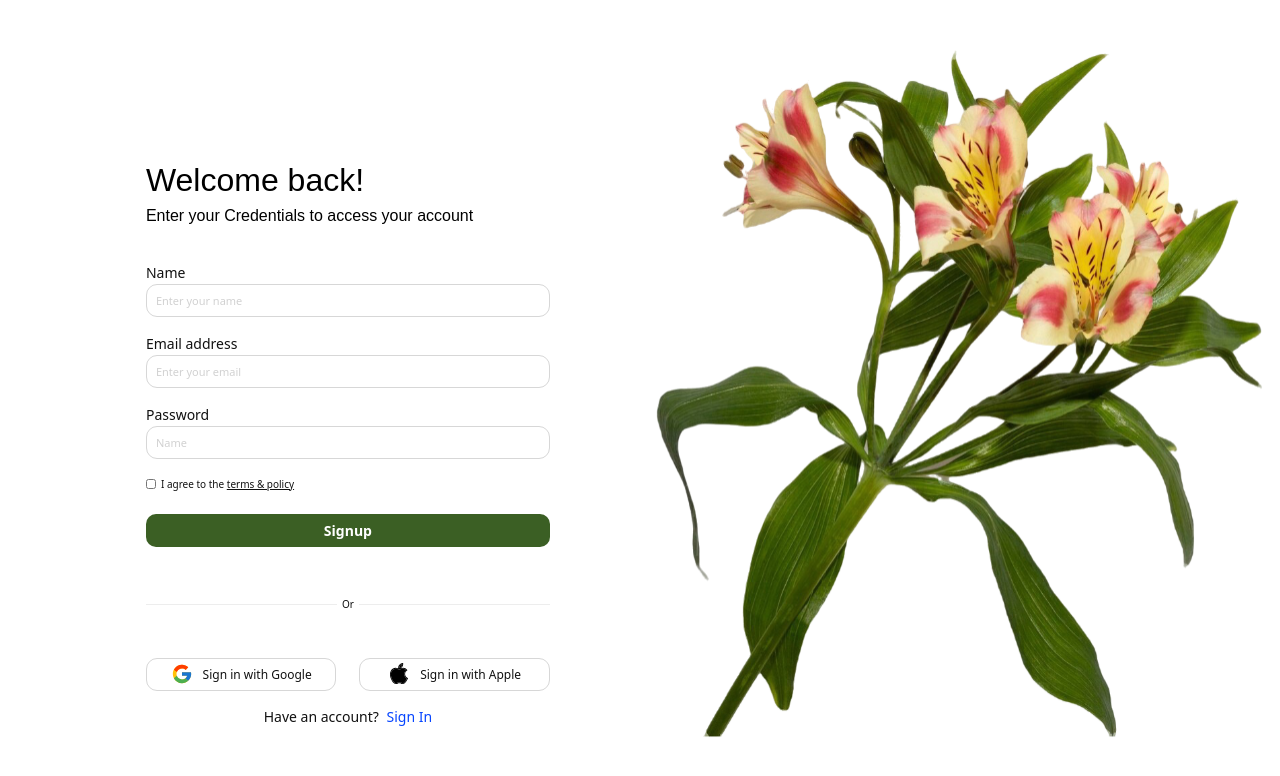
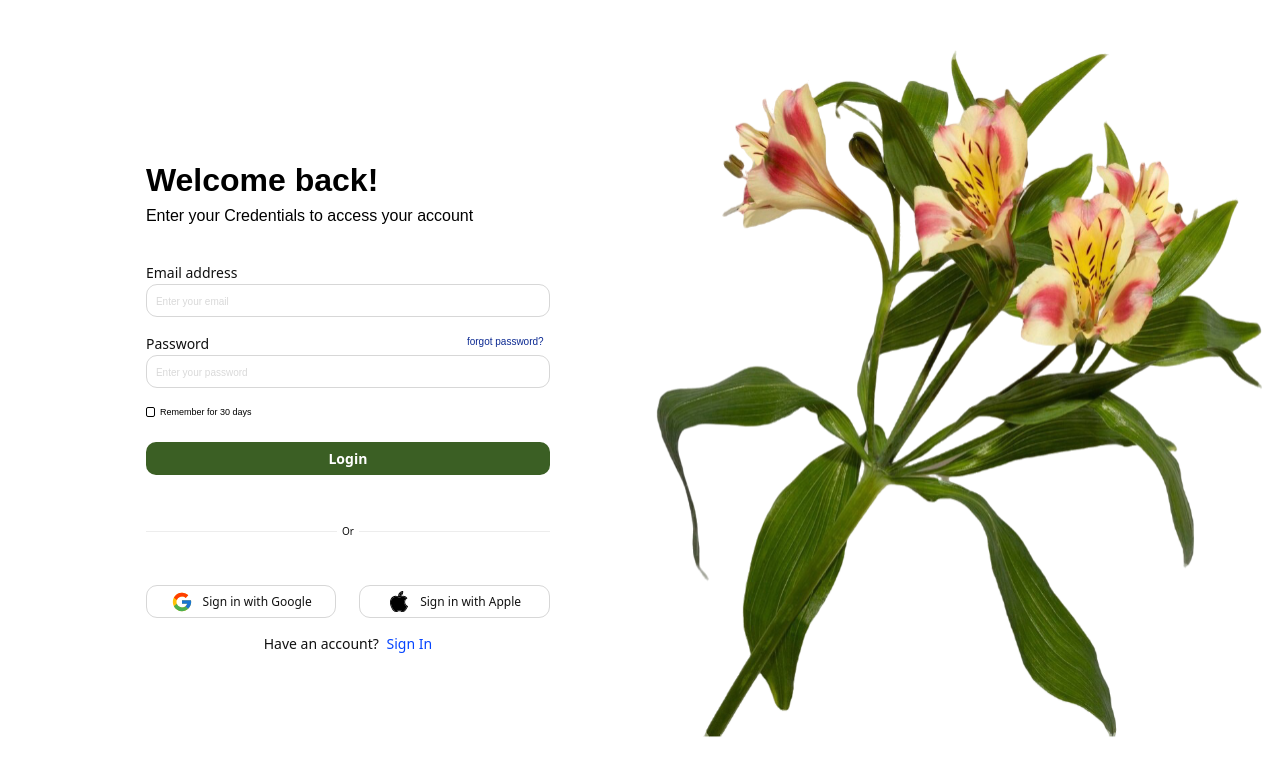
Before and after one commit to currlei/appdev1-final-practical-exam, a React (Vite) app: page / in a window 1280 px wide. Shown: the top 776 px of the page. Built offline with nearby package versions, Linux system fonts and the light colour scheme.

Commit message:
Update Login form

```diff
--- a/src/Login/Login.jsx
+++ b/src/Login/Login.jsx
@@ -6,28 +6,27 @@ import appleLogo from '../assets/icons-apple-logo.svg'
 function Login() {
   return (
     <main className={styles.page}>
-      <section className={styles.left} aria-label="Sign up form area">
-        <div className={styles.signupContent}>
+      <section className={styles.left} aria-label="Login form area">
+        <div className={styles.loginContent}>
           <h1 className={styles.title}>Welcome back!</h1>
           <p className={styles.subtitle}>Enter your Credentials to access your account</p>
           <form className={styles.form}>
-            <div className={styles.field}>
-              <label className={styles.label} htmlFor="name">Name</label>
-              <input className={styles.input} id="name" name="name" type="text" placeholder="Enter your name" />
-            </div>
             <div className={styles.field}>
               <label className={styles.label} htmlFor="email">Email address</label>
               <input className={styles.input} id="email" name="email" type="email" placeholder="Enter your email" />
             </div>
             <div className={styles.field}>
-              <label className={styles.label} htmlFor="password">Password</label>
-              <input className={styles.input} id="password" name="password" type="password" placeholder="Name" />
+              <div className={styles.passwordLabelRow}>
+                <label className={styles.label} htmlFor="password">Password</label>
+                <a className={styles.forgotPassword} href="#forgot-password">forgot password?</a>
+              </div>
+              <input className={styles.input} id="password" name="password" type="password" placeholder="Enter your password" />
             </div>
             <label className={styles.agreement}>
-              <input className={styles.checkbox} type="checkbox" name="agreement" />
-              <span>I agree to the <a href="#terms">terms &amp; policy</a></span>
+              <input className={styles.checkbox} type="checkbox" name="remember" />
+              <span>Remember for 30 days</span>
             </label>
-            <button className={styles.submit} type="submit">Signup</button>
+            <button className={styles.submit} type="submit">Login</button>
           </form>
         </div>
         <div className={styles.socialSection}>
--- a/src/Login/Login.module.css
+++ b/src/Login/Login.module.css
@@ -16,11 +16,11 @@
   align-items: flex-start;
   gap: 10px;
   width: 100%;
-  height: 638px;
+  height: 583px;
   padding: min(20.3vh, 211px) 0 64px 11.4vw;
 }
 
-.signupContent {
+.loginContent {
   width: min(100%, 25.25rem);
 }
 
@@ -31,7 +31,7 @@
   font-family: Poppins, sans-serif;
   font-size: 32px;
   font-style: normal;
-  font-weight: 500;
+  font-weight: 550;
   line-height: normal;
   margin-bottom: 8px;
 }
@@ -45,7 +45,7 @@
   font-family: Poppins, sans-serif;
   font-size: 16px;
   font-style: normal;
-  font-weight: 500;
+  font-weight: 520;
   line-height: normal;
 }
 
@@ -67,6 +67,30 @@
   line-height: 1.2;
 }
 
+.passwordLabelRow {
+  display: flex;
+  align-items: center;
+  justify-content: space-between;
+  min-height: 17px;
+}
+
+.forgotPassword {
+  width: 83px;
+  height: 16.594px;
+  color: var(--action-sec, #0c2a92);
+  font-family: Poppins, sans-serif;
+  font-size: 10px;
+  font-style: normal;
+  font-weight: 500;
+  line-height: normal;
+  text-decoration: none;
+}
+
+.forgotPassword:focus-visible {
+  outline: 2px solid #3b5f24;
+  outline-offset: 2px;
+}
+
 .input {
   width: 100%;
   height: 33px;
@@ -81,7 +105,12 @@
 }
 
 .input::placeholder {
-  color: #d1d1d1;
+  color: var(--muted, #d9d9d9);
+  font-family: Poppins, sans-serif;
+  font-size: 10px;
+  font-style: normal;
+  font-weight: 500;
+  line-height: normal;
   opacity: 1;
 }
 
@@ -95,21 +124,49 @@
   align-items: center;
   gap: 5px;
   margin-top: 1px;
-  color: #111;
-  font-size: 10px;
-  line-height: 1.2;
+  color: #000;
+  font-family: Poppins, sans-serif;
+  font-size: 9px;
+  font-style: normal;
+  font-weight: 500;
+  line-height: normal;
 }
 
 .checkbox {
-  width: 10px;
-  height: 10px;
+  appearance: none;
+  display: grid;
+  place-content: center;
+  flex: 0 0 9px;
+  width: 9px;
+  height: 9.956px;
   margin: 0;
-  accent-color: #3b5f24;
+  border: 1px solid #000;
+  border-radius: 2px;
+  background: #fff;
+  cursor: pointer;
 }
 
-.agreement a {
-  color: inherit;
-  text-decoration: underline;
+.checkbox::before {
+  width: 3px;
+  height: 5px;
+  border: solid #fff;
+  border-width: 0 1px 1px 0;
+  content: '';
+  opacity: 0;
+  transform: translateY(-1px) rotate(45deg);
+}
+
+.checkbox:checked {
+  background: #000;
+}
+
+.checkbox:checked::before {
+  opacity: 1;
+}
+
+.checkbox:focus-visible {
+  outline: 2px solid #3b5f24;
+  outline-offset: 2px;
 }
 
 .submit {
```
Also changed, not shown: manluctao-login-form.png (added).
